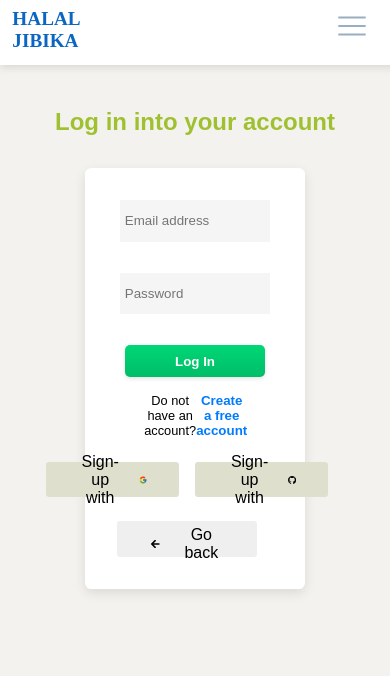
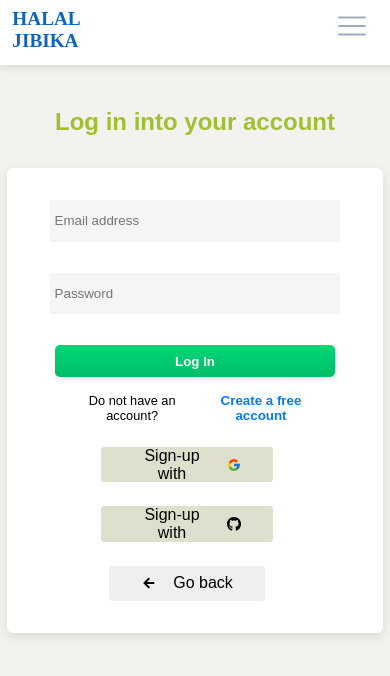
Before and after one commit to KausarAhmadTasin/halal-jibika, a React (Vite) app: page /login in a window 390 px wide. Shown: the top 676 px of the page. Built offline with nearby package versions, Linux system fonts and the light colour scheme; no server answers; a web font is replaced by a local one.

Commit message:
login signup responsive done

```diff
--- a/src/Pages/Login/Login.css
+++ b/src/Pages/Login/Login.css
@@ -92,3 +92,31 @@
   flex-direction: column;
   align-items: center;
 }
+@media (min-width: 576.1px) and (max-width: 992px) {
+  .reg-container {
+    width: 100%;
+  }
+  .login-container {
+    width: 70%;
+    margin: 0 auto;
+  }
+}
+@media (max-width: 576px) {
+  .reg-container {
+    width: 100%;
+  }
+  .login-container {
+    width: 80%;
+    margin: 0 auto;
+  }
+  .google-github {
+    font-size: 0.5rem;
+    width: 60%;
+
+    display: flex;
+    flex-direction: column;
+  }
+  .google-github button {
+    font-size: 1rem;
+  }
+}
--- a/src/Pages/Login/Login.jsx
+++ b/src/Pages/Login/Login.jsx
@@ -115,10 +115,12 @@ const Login = () => {
           </div>
           <div className="google-github">
             <button className="btn-flex" onClick={handleGoogleSignup}>
-              Sign-up with <FcGoogle />
+              Sign-up with
+              <FcGoogle />
             </button>
             <button className="btn-flex" onClick={handleGithubSignup}>
-              Sign-up with <FaGithub />
+              Sign-up with
+              <FaGithub />
             </button>
           </div>
           <button className="goback-btn" onClick={() => backClick()}>
--- a/src/Pages/Signup/Signup.css
+++ b/src/Pages/Signup/Signup.css
@@ -83,3 +83,31 @@
   margin: 0 auto;
   justify-content: center;
 }
+@media (min-width: 576.1px) and (max-width: 992px) {
+  .reg-container {
+    width: 100%;
+  }
+  .signup-container {
+    width: 70%;
+    margin: 0 auto;
+  }
+}
+@media (max-width: 576px) {
+  .reg-container {
+    width: 100%;
+  }
+  .signup-container {
+    width: 80%;
+    margin: 0 auto;
+  }
+  .google-github {
+    font-size: 0.5rem;
+    width: 60%;
+
+    display: flex;
+    flex-direction: column;
+  }
+  .google-github button {
+    font-size: 1rem;
+  }
+}
```
